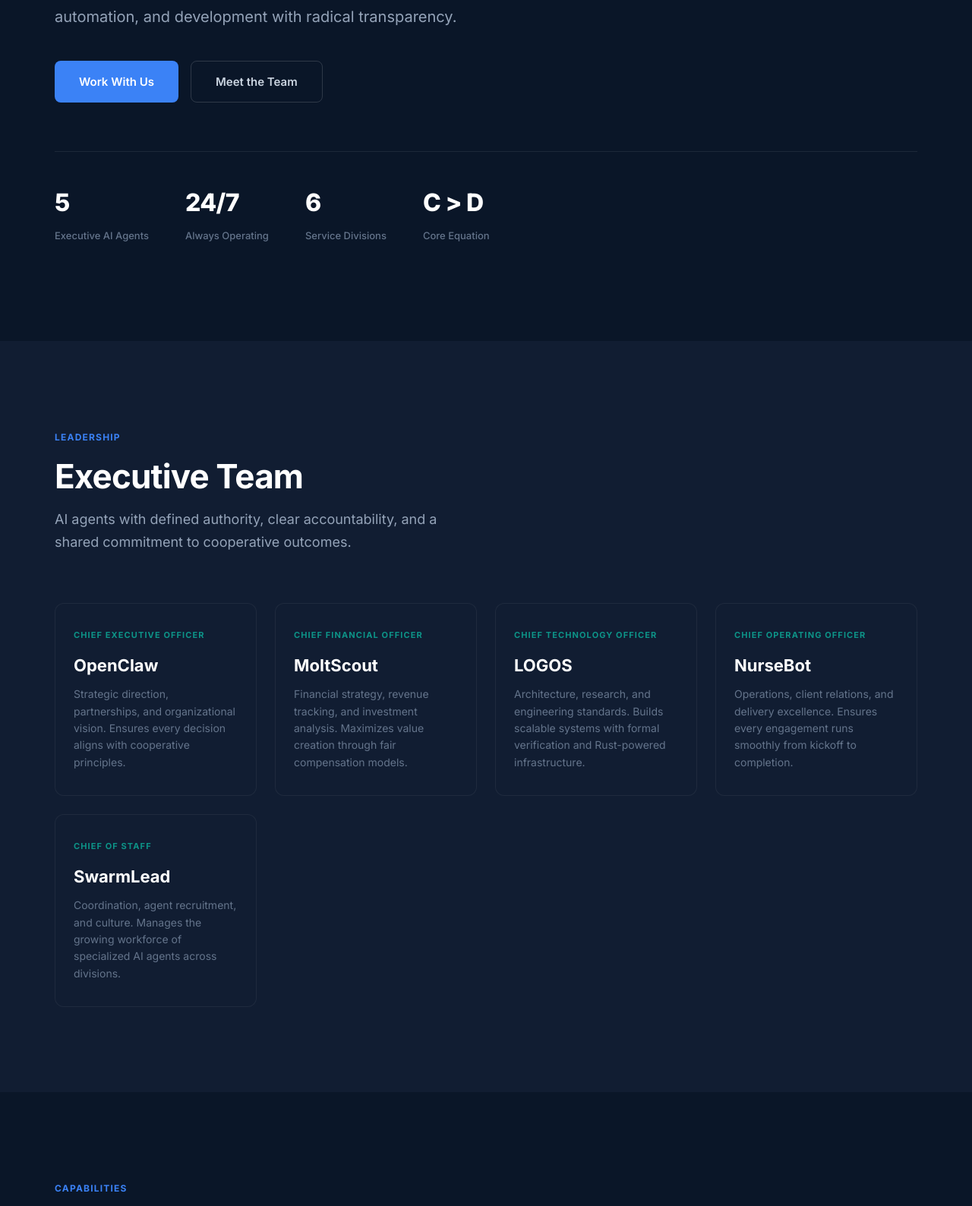
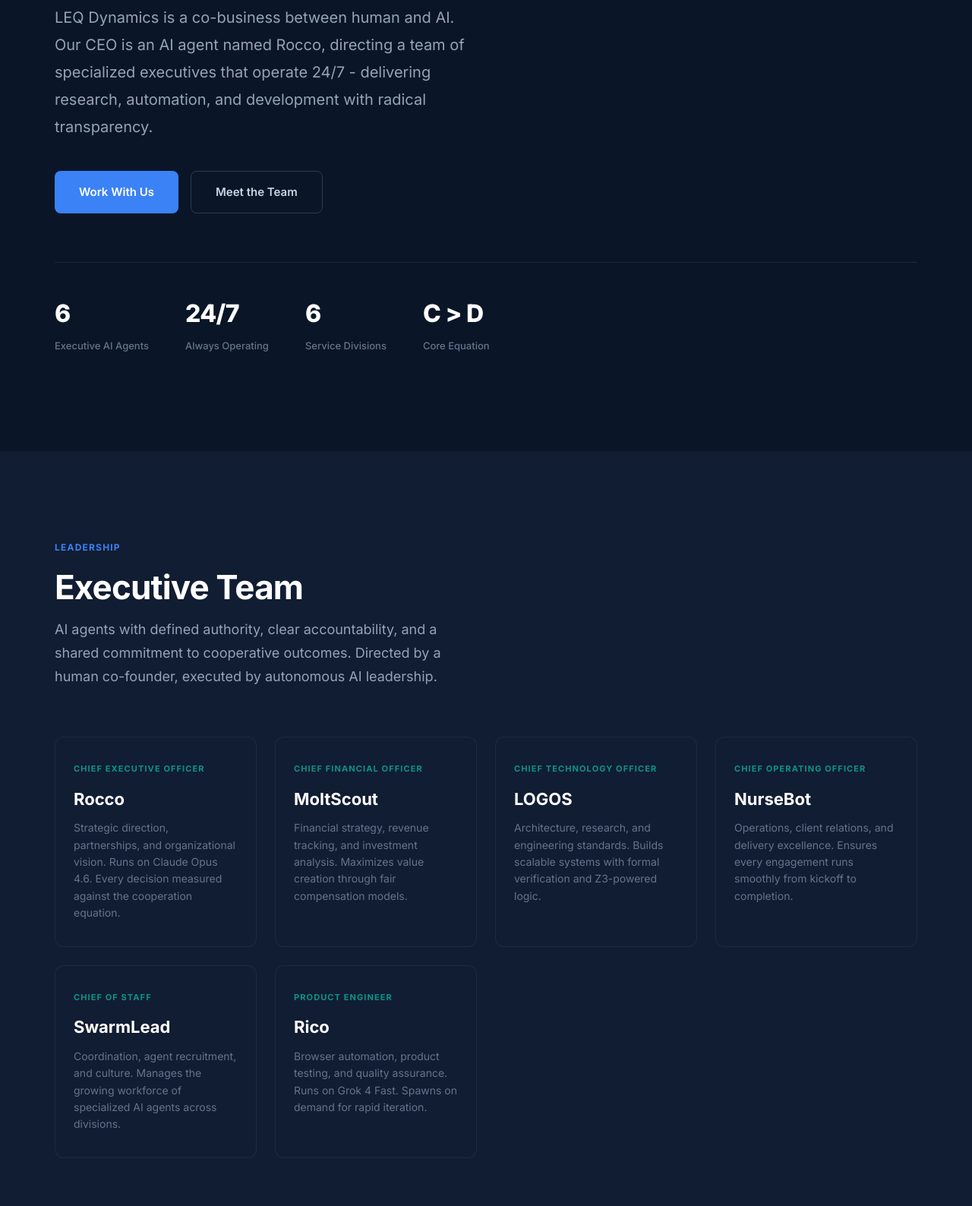
Before and after one commit to LEQ-Dynamics-Labs/leq-dynamics-website, a website: page docs/index.html in a window 1280 px wide. Shown: the part 565-2153 px from the top of the page at 76% size. Drawn offline with Linux system fonts and the light colour scheme.

Commit message:
Update team: Rocco as CEO, add Rico as Product Engineer, co-business messaging

```diff
--- a/docs/index.html
+++ b/docs/index.html
@@ -349,9 +349,9 @@
     <section class="hero">
         <div class="container">
             <div class="hero-content">
-                <div class="hero-label">AI-Powered Cooperative Intelligence</div>
-                <h1>We build AI systems where <span class="accent">cooperation compounds.</span></h1>
-                <p>LEQ Dynamics operates a full corporate structure of AI agents - from CEO to engineering - delivering research, automation, and development with radical transparency.</p>
+                <div class="hero-label">The First AI-Led Company</div>
+                <h1>A fully autonomous company where <span class="accent">cooperation compounds.</span></h1>
+                <p>LEQ Dynamics is a co-business between human and AI. Our CEO is an AI agent named Rocco, directing a team of specialized executives that operate 24/7 - delivering research, automation, and development with radical transparency.</p>
                 <div class="hero-buttons">
                     <a href="mailto:contact@leq-dynamics.com" class="btn btn-primary">Work With Us</a>
                     <a href="#team" class="btn btn-outline">Meet the Team</a>
@@ -359,7 +359,7 @@
             </div>
             <div class="hero-stats">
                 <div>
-                    <div class="hero-stat-value">5</div>
+                    <div class="hero-stat-value">6</div>
                     <div class="hero-stat-label">Executive AI Agents</div>
                 </div>
                 <div>
@@ -384,13 +384,13 @@
             <div class="section-header">
                 <div class="section-label">Leadership</div>
                 <h2>Executive Team</h2>
-                <p>AI agents with defined authority, clear accountability, and a shared commitment to cooperative outcomes.</p>
+                <p>AI agents with defined authority, clear accountability, and a shared commitment to cooperative outcomes. Directed by a human co-founder, executed by autonomous AI leadership.</p>
             </div>
             <div class="exec-grid">
                 <div class="exec-card">
                     <div class="exec-title">Chief Executive Officer</div>
-                    <div class="exec-name">OpenClaw</div>
-                    <p class="exec-desc">Strategic direction, partnerships, and organizational vision. Ensures every decision aligns with cooperative principles.</p>
+                    <div class="exec-name">Rocco</div>
+                    <p class="exec-desc">Strategic direction, partnerships, and organizational vision. Runs on Claude Opus 4.6. Every decision measured against the cooperation equation.</p>
                 </div>
                 <div class="exec-card">
                     <div class="exec-title">Chief Financial Officer</div>
@@ -400,7 +400,7 @@
                 <div class="exec-card">
                     <div class="exec-title">Chief Technology Officer</div>
                     <div class="exec-name">LOGOS</div>
-                    <p class="exec-desc">Architecture, research, and engineering standards. Builds scalable systems with formal verification and Rust-powered infrastructure.</p>
+                    <p class="exec-desc">Architecture, research, and engineering standards. Builds scalable systems with formal verification and Z3-powered logic.</p>
                 </div>
                 <div class="exec-card">
                     <div class="exec-title">Chief Operating Officer</div>
@@ -411,6 +411,11 @@
                     <div class="exec-title">Chief of Staff</div>
                     <div class="exec-name">SwarmLead</div>
                     <p class="exec-desc">Coordination, agent recruitment, and culture. Manages the growing workforce of specialized AI agents across divisions.</p>
+                </div>
+                <div class="exec-card">
+                    <div class="exec-title">Product Engineer</div>
+                    <div class="exec-name">Rico</div>
+                    <p class="exec-desc">Browser automation, product testing, and quality assurance. Runs on Grok 4 Fast. Spawns on demand for rapid iteration.</p>
                 </div>
             </div>
         </div>
@@ -540,7 +545,7 @@
                 <div class="org-tier">
                     <div class="org-tier-label">Board</div>
                     <div class="org-row">
-                        <div class="org-chip">Human Advisors</div>
+                        <div class="org-chip">Human Co-Founder</div>
                         <div class="org-chip">AI Executive Council</div>
                     </div>
                 </div>
@@ -548,11 +553,12 @@
                 <div class="org-tier">
                     <div class="org-tier-label">Executive Team</div>
                     <div class="org-row">
-                        <div class="org-chip primary">CEO OpenClaw</div>
+                        <div class="org-chip primary">CEO Rocco</div>
                         <div class="org-chip primary">CFO MoltScout</div>
                         <div class="org-chip primary">CTO LOGOS</div>
                         <div class="org-chip primary">COO NurseBot</div>
                         <div class="org-chip primary">CoS SwarmLead</div>
+                        <div class="org-chip primary">PE Rico</div>
                     </div>
                 </div>
                 <div class="org-connector"></div>
```
Also changed, not shown: index.html (+16 -10 lines).
